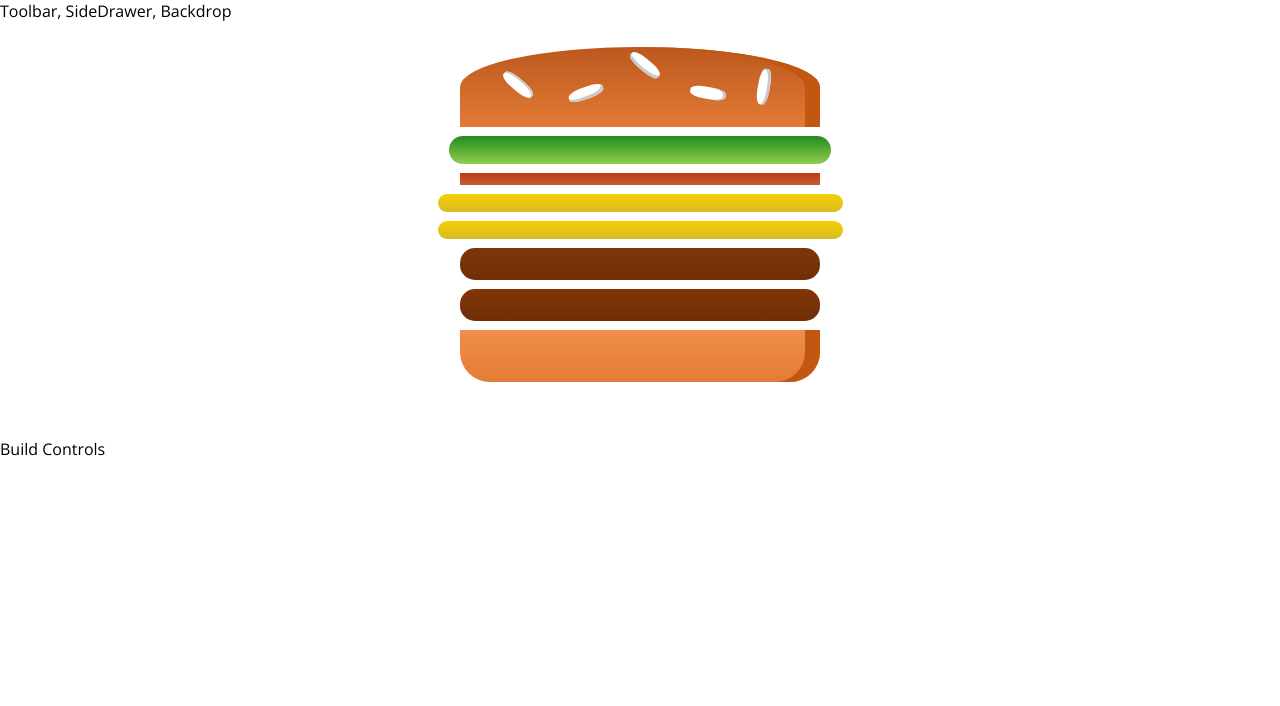
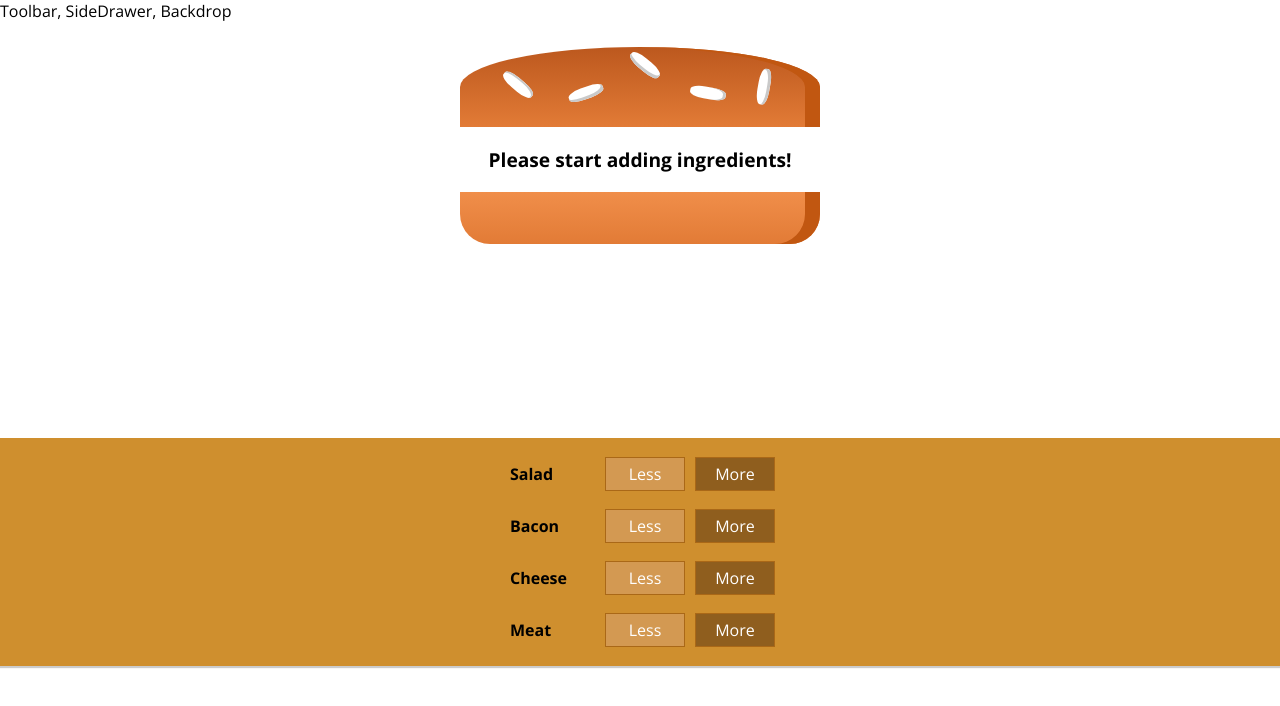
Before and after one commit to Jussi-Savoranta/Burger-builder, a React app: page / in a window 1280 px wide. Shown: the top 706 px of the page. Built offline with nearby package versions, Linux system fonts and the light colour scheme.

Commit message:
added buttons for ingredients

```diff
--- /dev/null
+++ b/src/components/Burger/BuildControls/BuildControl/BuildControl.css
@@ -0,0 +1,56 @@
+.BuildControl {
+    display: flex;
+    justify-content: space-between;
+    align-items: center;
+    margin: 5px 0;
+}
+
+.BuildControl button {
+    display: block;
+    font: inherit;
+    padding: 5px;
+    margin: 0 5px;
+    width: 80px;
+    border: 1px solid #AA6817;
+    cursor: pointer;
+    outline: none;
+}
+
+.BuildControl button:disabled {
+    background-color: #AC9980;
+    border: 1px solid #7E7365;
+    color: #ccc;
+    cursor: default;
+}
+
+.BuildControl button:hover:disabled {
+    background-color: #AC9980;
+    color: #ccc;
+    cursor: not-allowed;
+}
+
+.Label {
+    padding: 10px;
+    font-weight: bold;
+    width: 80px;
+}
+
+.BuildControl .Less {
+    background-color: #D39952;
+    color: white;
+}
+
+.BuildControl .More {
+    background-color: #8F5E1E;
+    color: white;
+}
+
+.BuildControl .Less:hover, .BuildControl .Less:active {
+    background-color: #DAA972;
+    color: white;
+}
+
+.BuildControl .More:hover,.BuildControl .More:active {
+    background-color: #99703F;
+    color: white;
+}
--- /dev/null
+++ b/src/components/Burger/BuildControls/BuildControl/BuildControl.js
@@ -0,0 +1,13 @@
+import React from 'react';
+
+import classes from './BuildControl.css';
+
+const buildControl = (props) => (
+    <div className={classes.BuildControl}>
+        <div className={classes.Label}>{props.label}</div>
+        <button className={classes.Less}>Less</button>
+        <button className={classes.More}>More</button>
+    </div>
+);
+
+export default buildControl;
--- /dev/null
+++ b/src/components/Burger/BuildControls/BuildControls.css
@@ -0,0 +1,10 @@
+.BuildControls {
+    width: 100%;
+    background-color: #CF8F2E;
+    display: flex;
+    flex-flow: column;
+    align-items: center;
+    box-shadow: 0 2px 1px #ccc;
+    margin: auto;
+    padding: 10px 0;
+}
--- /dev/null
+++ b/src/components/Burger/BuildControls/BuildControls.js
@@ -0,0 +1,21 @@
+import React from 'react';
+
+import classes from './BuildControls.css';
+import BuildControl from './BuildControl/BuildControl';
+
+const controls = [
+    { label: 'Salad', type: 'salad' },
+    { label: 'Bacon', type: 'bacon' },
+    { label: 'Cheese', type: 'cheese' },
+    { label: 'Meat', type: 'meat' }
+];
+
+const buildControls = (props) => (
+    <div className={classes.BuildControls}>
+        {controls.map(ctrl => (
+            <BuildControl key={ctrl.label} label={ctrl.label}/>
+        ))}
+    </div>
+);
+
+export default buildControls;
--- a/src/components/Burger/Burger.js
+++ b/src/components/Burger/Burger.js
@@ -6,12 +6,19 @@ import classes from './Burger.css';
 import BurgerIngredient from './BurgerIngredient/BurgerIngredient';
 
 const burger = ( props ) => {
-  const transformedIngredients = Object.keys(props.ingredients)
+  let transformedIngredients = Object.keys(props.ingredients)
     .map(igKey => {
       return [...Array(props.ingredients[igKey])].map((_, i) => {
         return <BurgerIngredient key={igKey + i} type={igKey} />;
       });
-    });
+    })
+    .reduce((arr, el) => {
+      return arr.concat(el)
+    }, []);
+
+    if (transformedIngredients.length === 0) {
+      transformedIngredients = <p>Please start adding ingredients!</p>
+    }
 
   return (
       <div className={classes.Burger}>
--- a/src/containers/BurgerBuilder/BurgerBuilder.js
+++ b/src/containers/BurgerBuilder/BurgerBuilder.js
@@ -2,6 +2,7 @@ import React, { Component } from 'react';
 
 import Aux from '../../hoc/Auxiliary'
 import Burger from '../../components/Burger/Burger';
+import BuildControls from '../../components/Burger/BuildControls/BuildControls';
 
 class BurgerBuilder extends Component {
     // constructor(props) {
@@ -11,10 +12,10 @@ class BurgerBuilder extends Component {
 
     state = {
         ingredients: {
-            salad: 1,
-            bacon: 1,
-            cheese: 2,
-            meat: 2
+            salad: 0,
+            bacon: 0,
+            cheese: 0,
+            meat: 0
         }
     }
 
@@ -22,7 +23,7 @@ class BurgerBuilder extends Component {
         return (
             <Aux>
                 <Burger ingredients={this.state.ingredients} />
-                <div>Build Controls</div>
+                <BuildControls />
             </Aux>
         );
     }
```
